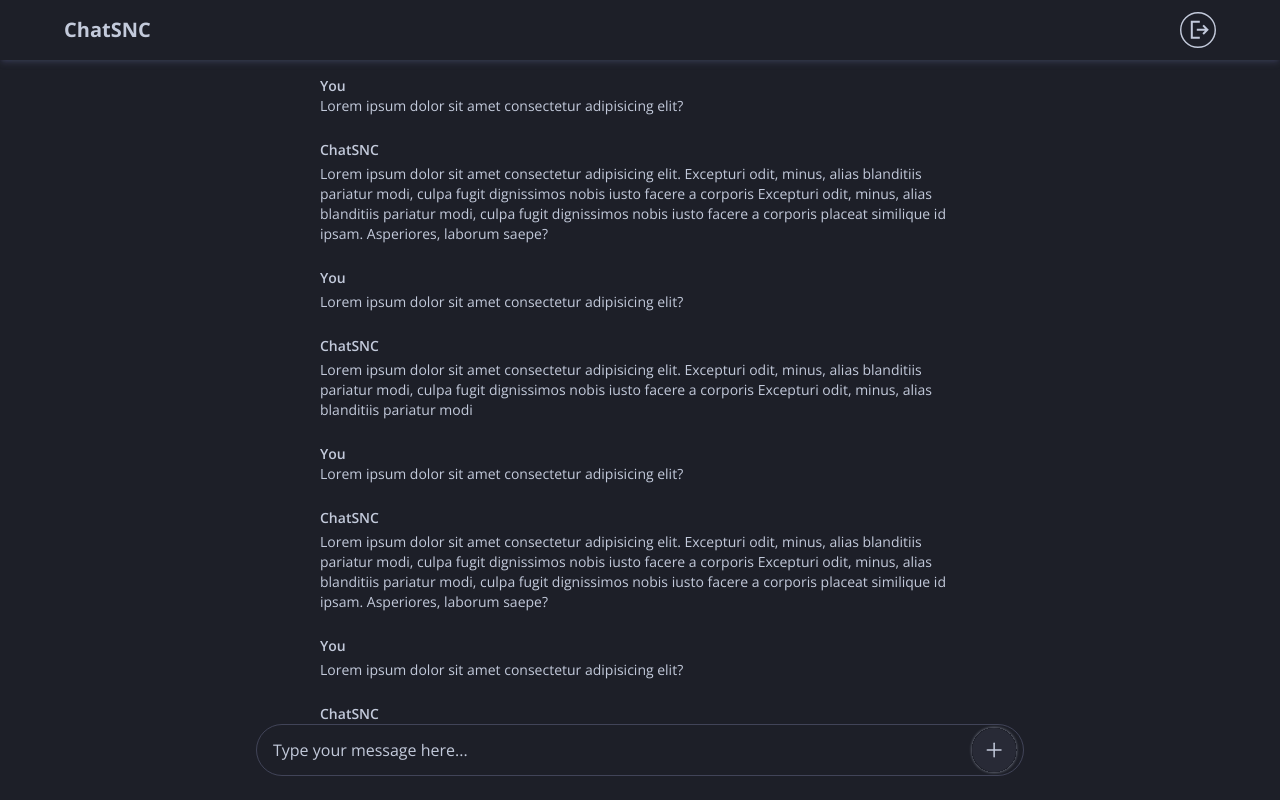
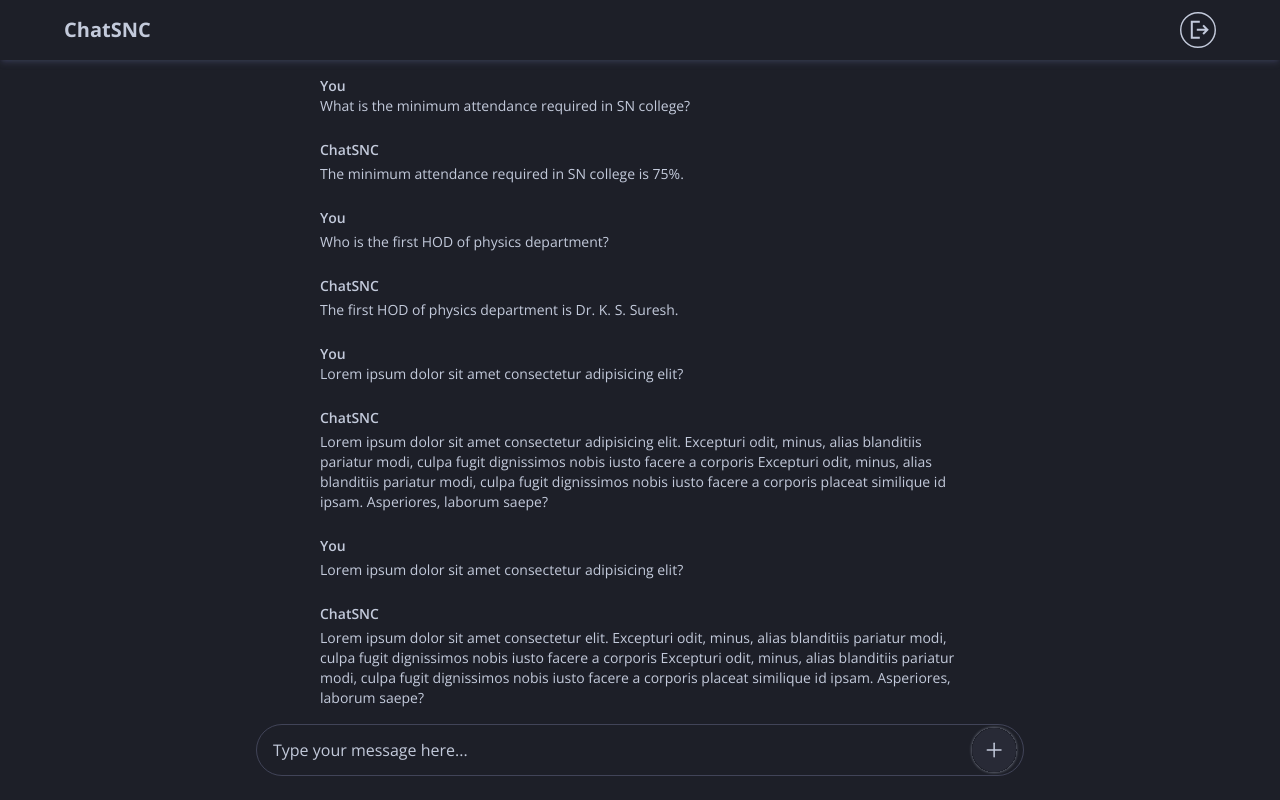
Before and after one commit to akshai-krishna-s/chatsnc, a Vue app in the folder frontend/: page / in a window 1280 px wide. Built offline with nearby package versions, Linux system fonts and the light colour scheme; no server answers; sample sign-in values are in the browser's storage.

Commit message:
Update chat messages in ChatSNC.vue

```diff
--- a/frontend/src/views/ChatSNC.vue
+++ b/frontend/src/views/ChatSNC.vue
@@ -12,25 +12,19 @@
           <div class="flex flex-col gap-6 md:w-3/6 md:mx-auto px-4 py-4 md:px-0">
             <div class="flex flex-col">
               <p class="font-semibold font-open md:text-sm">You</p>
-              <p class="md:text-sm">Lorem ipsum dolor sit amet consectetur adipisicing elit?</p>
+              <p class="md:text-sm">What is the minimum attendance required in SN college?</p>
             </div>
             <div class="flex flex-col gap-1">
               <p class="font-semibold font-open md:text-sm">ChatSNC</p>
-              <p class="md:text-sm">
-                Lorem ipsum dolor sit amet consectetur adipisicing elit. Excepturi odit, minus, alias blanditiis pariatur modi, culpa fugit dignissimos nobis iusto facere a corporis Excepturi odit,
-                minus, alias blanditiis pariatur modi, culpa fugit dignissimos nobis iusto facere a corporis placeat similique id ipsam. Asperiores, laborum saepe?
-              </p>
+              <p class="md:text-sm">The minimum attendance required in SN college is 75%.</p>
             </div>
             <div class="flex flex-col gap-1">
               <p class="font-semibold font-open md:text-sm">You</p>
-              <p class="md:text-sm">Lorem ipsum dolor sit amet consectetur adipisicing elit?</p>
+              <p class="md:text-sm">Who is the first HOD of physics department?</p>
             </div>
             <div class="flex flex-col gap-1">
               <p class="font-semibold font-open md:text-sm">ChatSNC</p>
-              <p class="md:text-sm">
-                Lorem ipsum dolor sit amet consectetur adipisicing elit. Excepturi odit, minus, alias blanditiis pariatur modi, culpa fugit dignissimos nobis iusto facere a corporis Excepturi odit,
-                minus, alias blanditiis pariatur modi
-              </p>
+              <p class="md:text-sm">The first HOD of physics department is Dr. K. S. Suresh.</p>
             </div>
             <div>
               <p class="font-semibold font-open md:text-sm">You</p>
@@ -50,8 +44,8 @@
             <div class="flex flex-col gap-1">
               <p class="font-semibold font-open md:text-sm">ChatSNC</p>
               <p class="md:text-sm">
-                Lorem ipsum dolor sit amet consectetur adipisicing elit. Excepturi odit, minus, alias blanditiis pariatur modi, culpa fugit dignissimos nobis iusto facere a corporis Excepturi odit,
-                minus, alias blanditiis pariatur modi, culpa fugit dignissimos nobis iusto facere a corporis placeat similique id ipsam. Asperiores, laborum saepe?
+                Lorem ipsum dolor sit amet consectetur elit. Excepturi odit, minus, alias blanditiis pariatur modi, culpa fugit dignissimos nobis iusto facere a corporis Excepturi odit, minus, alias
+                blanditiis pariatur modi, culpa fugit dignissimos nobis iusto facere a corporis placeat similique id ipsam. Asperiores, laborum saepe?
               </p>
             </div>
             <div class="flex flex-col gap-1">
```
